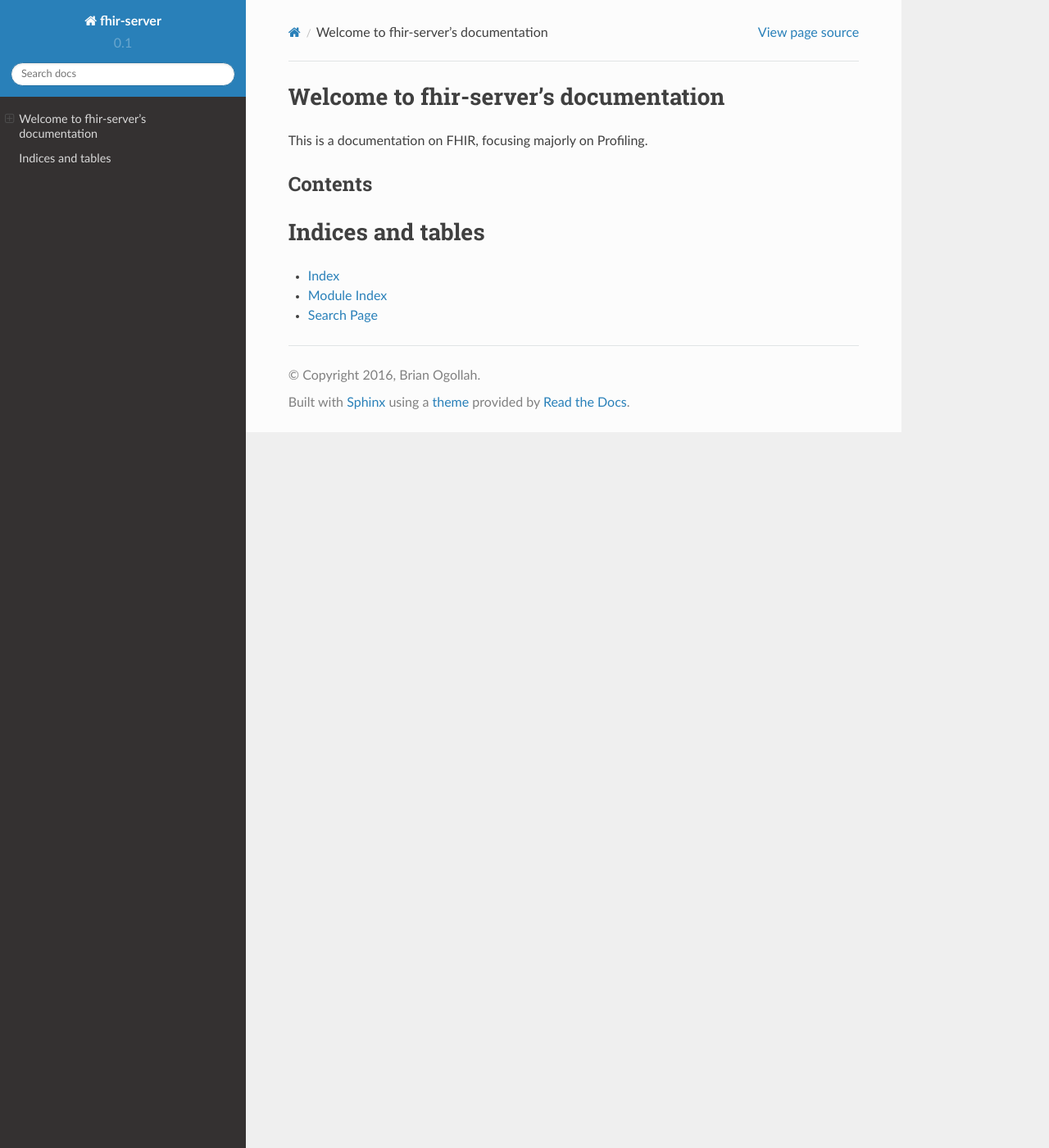
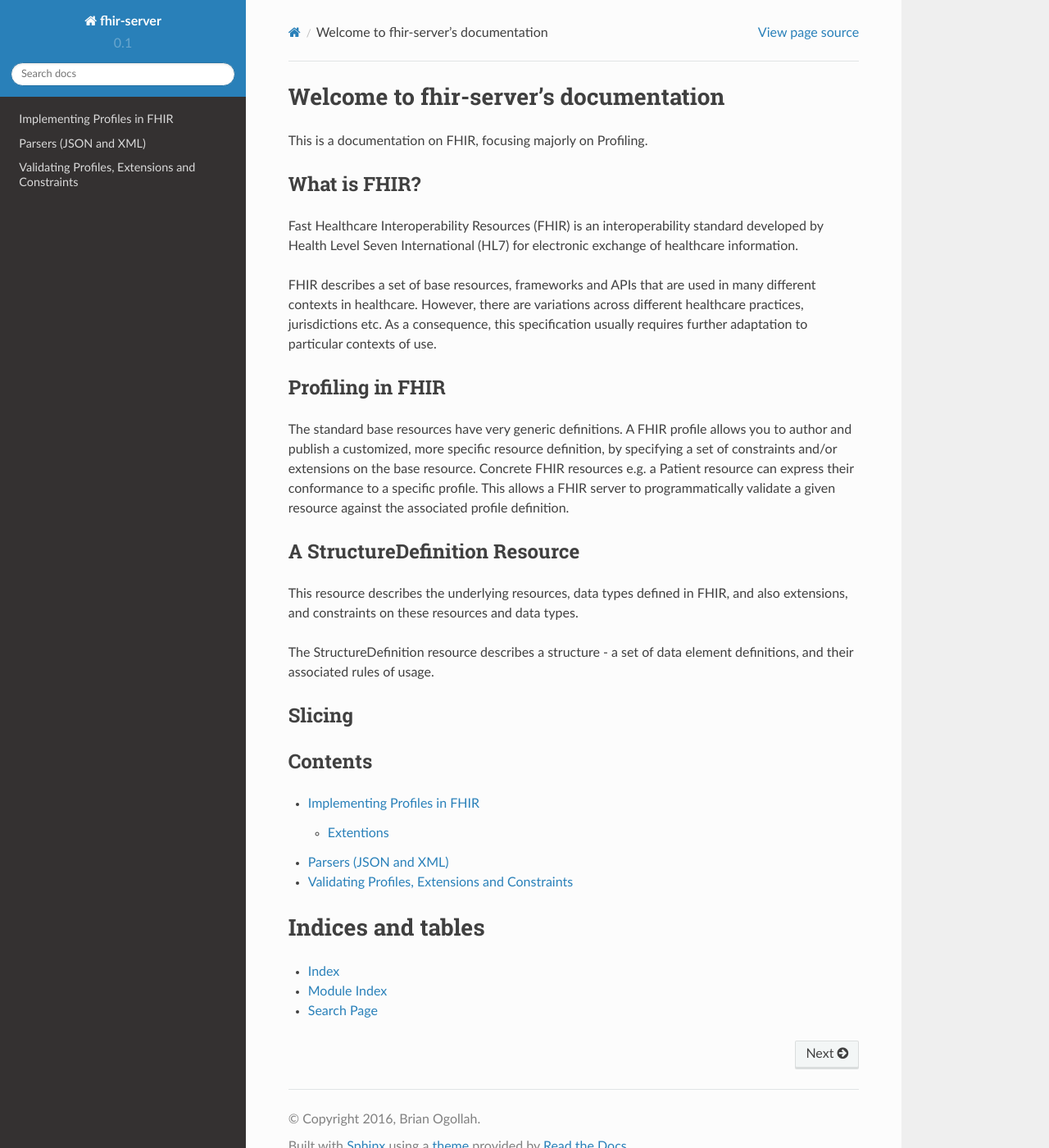
Before and after one commit to bogolla/FHIR, a Sphinx documentation site: the page built from docs/index.rst, in a window 1280 px wide and 1400 px high. Shown: the whole window at 82% size. Built offline with Sphinx 7.4.7 and the Read the Docs theme 2.0.0, drawn with Linux system fonts in a browser that asks for light colours.

Commit message:
Adding docs

```diff
--- a/docs/index.rst
+++ b/docs/index.rst
@@ -2,12 +2,53 @@
 ======================================
 
 This is a documentation on FHIR, focusing majorly on Profiling.
+
+What is FHIR?
+-------------
+
+Fast Healthcare Interoperability Resources (FHIR) is an interoperability
+standard developed by Health Level Seven International (HL7) for electronic
+exchange of healthcare information.
+
+FHIR describes a set of base resources, frameworks and APIs that are used in
+many different contexts in healthcare. However, there are variations across
+different healthcare practices, jurisdictions etc. As a consequence, this
+specification usually requires further adaptation to particular contexts of use.
+
+Profiling in FHIR
+-----------------
+
+The standard base resources have very generic definitions. A FHIR profile allows
+you to author and publish a customized, more specific resource definition, by
+specifying a set of constraints and/or extensions on the base resource. Concrete
+FHIR resources e.g. a Patient resource can express their conformance to a
+specific profile. This allows a FHIR server to programmatically validate a given
+resource against the associated profile definition.
+
+
+A StructureDefinition Resource
+------------------------------
+
+This resource describes the underlying resources, data types defined in FHIR,
+and also extensions, and constraints on these resources and data types.
+
+The StructureDefinition resource describes a structure - a set of data element
+definitions, and their associated rules of usage.
+
+Slicing
+-------
+
+
 
 Contents
 --------
 
 .. toctree::
    :maxdepth: 2
+
+   profiling
+   parsers
+   validation
 
 
 
--- /dev/null
+++ b/docs/profiling.rst
@@ -0,0 +1,139 @@
+Implementing Profiles in FHIR
+=============================
+
+Profiling resources puts the resource / model in context through:
+    1. Extentions
+    2. Constraints
+
+The suggested FHIR Profiling approach involves  the creation of helper classes
+(Mixins) that implement common functionalities shared across resources. The list
+of fuctions to be abstracted includes:
+    - Common FieldTypes / DataTypes (Primitive types and Complex types)
+    - A parser that translated python classes to ORM compliant class types.
+    - Helper classes for common API requirements such as CREATE, SEARCH, UPDATE
+
+
+Extentions
+----------
+The following is a code snippet of what a developer creating a new profile extension
+is required to do.:
+
+.. code-block:: python
+   :linenos:
+
+    /**
+     * This is an example of a customized model class that takes the
+     * built-in Organization resource class, and extends it with a custom extension.
+     */
+
+    import resources / Mixins etc
+
+    @ResourceDef(name = "Organization")
+    class SilOrganization(Organization):
+
+        /* *****************************
+         * Fields
+         * *****************************/
+        class EmergencyContact(BaseIdentifiableElement, SilExtension):
+            /**
+             * This is a primitive datatype extension
+             */
+            Fields.Description = {
+                // "...some definition..."
+                shortDefinition: "Should be set to true if the contact is active"
+            }
+            Fields.Extension(url = {
+                url: "http://foo#emergencyContactActive",
+                isModifier: false,
+                definedLocally: true
+            }
+            Fields.Child = {
+                name: "active"
+            }
+            Fields.Type = BooleanDt
+            Fileds.name = silActive
+
+            // The Mixins can be overriden for custom actions
+            def setActive(BooleanDt, silActive):
+                ...
+                ...
+                ...
+                // do something
+
+
+            /**
+             * **************************************
+             * *************** OR *******************
+             *
+             * A complex datatype extension
+             */
+
+
+        /**
+         * Here the idea is that the method will pass an instance of itself to the
+         * Extention definition Mixin.
+         */
+        Extension(<<this SilOrganization instance>>)
+
+
+The code snippet above shows a simple class definition of the new resources to be
+created and the base fhir resource to be extended. In this case a  *SilOrganization*
+extends *Organization*.
+
+A decorator here (@ResourceDef) is also used to show that this is a resource definition.
+We can provide more decorators for other components as need arises e.g @FieldDef decorator
+would denote extending a given field.
+
+.. code-block:: python
+   :linenos:
+
+   @ResourceDef(name = "Organization")
+   class SilOrganization(Organization):
+
+        new org_field_params = {
+            description: {
+                long: ... ,
+                short: ... ,
+            },
+            cardinality: {
+                min: ... ,
+                max: ... ,
+            },
+            type: {},
+            extension_url: {
+                url: "http://foo#emergencyContactActive",
+                isModifier: false,
+                definedLocally: true
+            }
+        }
+
+        new org_field = Resources.Fields.addNew(org_field_params)
+
+
+Each resources also requires a definition of the mothods that can be used to manipulate them.
+The example below shows the ideal case for adding some of these classes to a resource instance.
+
+
+.. code-block:: python
+   :linenos:
+
+    class SilOrganisationProviders(ResourceProvider):
+
+        @Get
+        def get(IdParam, ...):
+            return null; // populate this
+
+        @Create
+        def create(ResourceParam, ...):
+            // save the resource
+
+        @Update
+        def update(ResourceParam, ...):
+            // update the resource
+
+        @Search
+        def search(searchParams, ...):
+            searchFields = {
+                // define the search fields
+            }
+            return null; // populate this
--- /dev/null
+++ b/docs/validation.rst
@@ -0,0 +1,5 @@
+Validating Profiles, Extensions and Constraints
+===============================================
+
+FHIR distributes a set of Schema (XSD) and Schematron (SCH) files containing FHIR
+validation rules
```
Also changed, not shown: docs/parsers.rst (added, +12 -0 lines).
